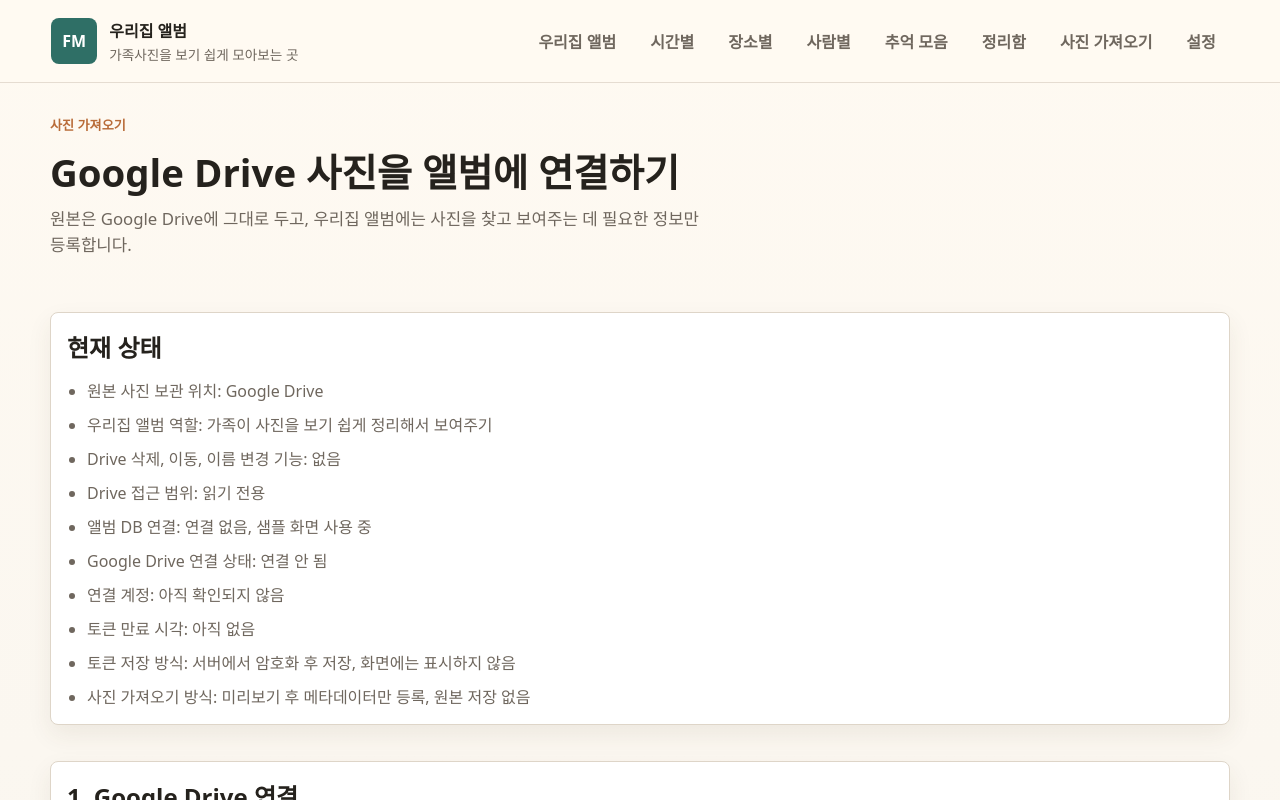
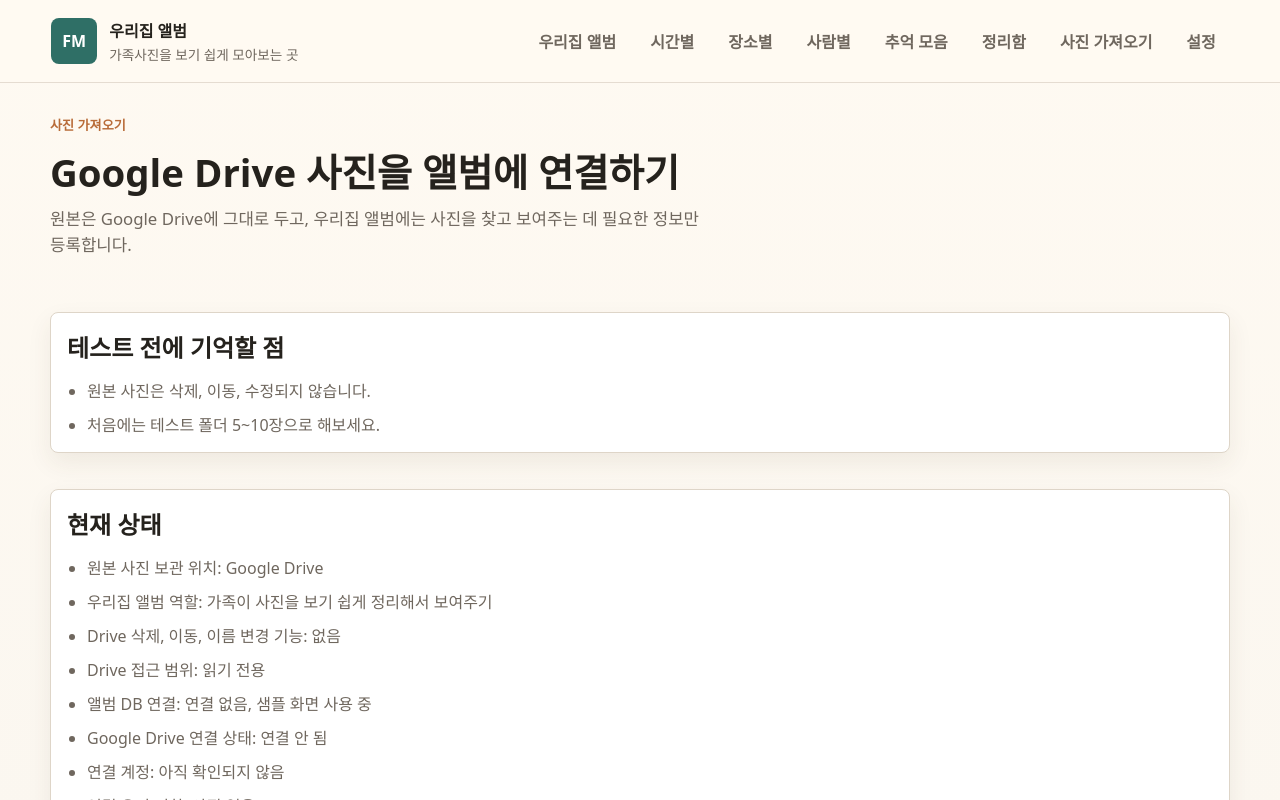
Before and after one commit to jinssool/MyPhoto, a Next.js app: page /admin/import in a window 1280 px wide. Shown: the top 800 px of the page. Built offline with nearby package versions, Linux system fonts and the light colour scheme; no server answers.

Commit message:
Add family usability test kit

```diff
--- a/src/app/admin/import/page.tsx
+++ b/src/app/admin/import/page.tsx
@@ -15,8 +15,8 @@
   missing_code: "Google 연결 응답에 필요한 코드가 없습니다. 다시 연결해 주세요.",
   invalid_state: "Google 연결 확인 값이 맞지 않습니다. 다시 연결해 주세요.",
   oauth_not_configured: "Google OAuth 환경변수가 아직 설정되지 않았습니다.",
-  token_encryption_not_configured: "TOKEN_ENCRYPTION_KEY가 없어 Drive 토큰을 안전하게 저장하지 못했습니다.",
-  supabase_not_configured: "Supabase 환경변수가 없어 연결 정보를 저장하지 못했습니다.",
+  token_encryption_not_configured: "Drive 연결 정보를 안전하게 저장할 암호화 키가 없습니다.",
+  supabase_not_configured: "앨범 DB 연결 정보가 없어 Drive 연결을 저장하지 못했습니다.",
   oauth_failed: "Google Drive 연결 정보를 저장하지 못했습니다. 설정을 확인한 뒤 다시 시도해 주세요."
 };
 
@@ -47,6 +47,13 @@
         </section>
       ) : null}
       <section className="status-panel">
+        <h2>테스트 전에 기억할 점</h2>
+        <ul>
+          <li>원본 사진은 삭제, 이동, 수정되지 않습니다.</li>
+          <li>처음에는 테스트 폴더 5~10장으로 해보세요.</li>
+        </ul>
+      </section>
+      <section className="status-panel">
         <h2>현재 상태</h2>
         <ul>
           <li>원본 사진 보관 위치: Google Drive</li>
@@ -56,8 +63,8 @@
           <li>앨범 DB 연결: {supabaseConfigured ? "연결됨" : "연결 없음, 샘플 화면 사용 중"}</li>
           <li>Google Drive 연결 상태: {formatConnectionStatus(driveConnection?.status)}</li>
           <li>연결 계정: {driveConnection?.google_account_email ?? "아직 확인되지 않음"}</li>
-          <li>토큰 만료 시각: {driveConnection?.token_expires_at ?? "아직 없음"}</li>
-          <li>토큰 저장 방식: 서버에서 암호화 후 저장, 화면에는 표시하지 않음</li>
+          <li>연결 유지 기한: {driveConnection?.token_expires_at ?? "아직 없음"}</li>
+          <li>연결 정보 저장 방식: 서버에서 암호화 후 저장, 화면에는 표시하지 않음</li>
           <li>사진 가져오기 방식: 미리보기 후 메타데이터만 등록, 원본 저장 없음</li>
         </ul>
       </section>
```
Also changed, not shown: 2 other files (tests, documents, lock files or other folders).
